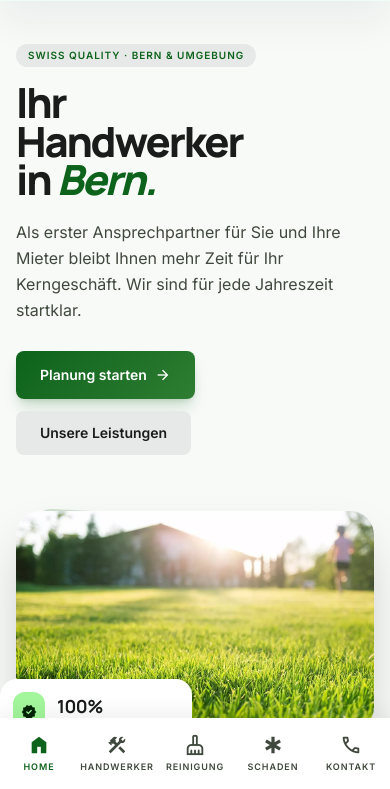
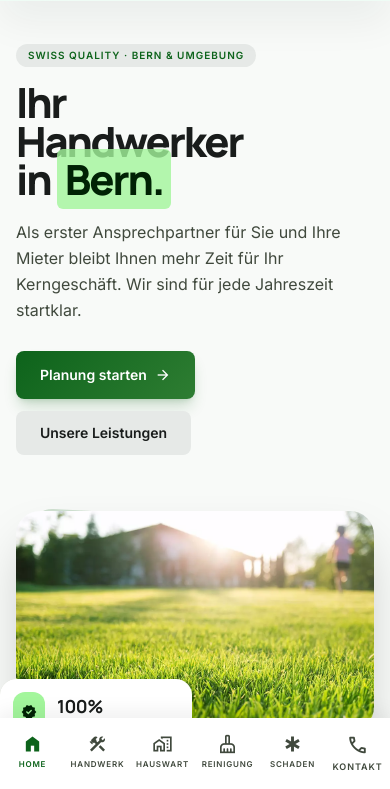
Before and after one commit to 6d8qdztg8d-cell/TL_Handwerker, a website: page index.html in a window 390 px wide. Shown: the part 55-844 px from the top of the page. Drawn offline with nearby package versions, Linux system fonts and the light colour scheme.

Commit message:
Add Hauswartungen to mobile nav, highlight style for headings, mobile improvements

```diff
--- a/index.html
+++ b/index.html
@@ -147,7 +147,7 @@ tailwind.config = {
       <div class="md:col-span-7 z-10">
         <span class="inline-block px-3 py-1 rounded-full bg-surface-container-high text-primary font-bold text-[10px] uppercase tracking-widest mb-4 font-label">Swiss Quality · Bern &amp; Umgebung</span>
         <h1 class="font-headline text-[2.6rem] sm:text-6xl md:text-8xl font-extrabold text-on-background tracking-tighter leading-[.93] mb-5 md:mb-8">
-          Ihr<br>Handwerker<br>in <span class="text-primary italic">Bern.</span>
+          Ihr<br>Handwerker<br>in <span class="bg-primary-fixed/80 text-on-primary-fixed px-2 py-0.5 rounded-md">Bern.</span>
         </h1>
         <p class="text-base md:text-xl text-on-surface-variant max-w-xl mb-7 md:mb-10 leading-relaxed">
           Als erster Ansprechpartner für Sie und Ihre Mieter bleibt Ihnen mehr Zeit für Ihr Kerngeschäft. Wir sind für jede Jahreszeit startklar.
@@ -338,7 +338,7 @@ tailwind.config = {
       <div class="md:col-span-7 z-10">
         <span class="inline-block px-4 py-1.5 rounded-full bg-surface-container-high text-primary font-bold text-xs uppercase tracking-widest mb-6 font-label">Service 01</span>
         <h1 class="font-headline text-4xl md:text-7xl font-extrabold tracking-tighter leading-[.93] mb-5 md:mb-8">
-          Handwerker<br><span class="text-primary italic">Service.</span>
+          Handwerker<br><span class="bg-primary-fixed/80 text-on-primary-fixed px-2 py-0.5 rounded-md">Service.</span>
         </h1>
         <p class="text-lg text-on-surface-variant max-w-xl mb-8 leading-relaxed">Für Ihre individuellen Wünsche und Bedürfnisse nehmen wir uns immer Zeit und erledigen diese umgehend.</p>
       </div>
@@ -439,7 +439,7 @@ tailwind.config = {
     <div class="max-w-screen-xl mx-auto">
       <span class="inline-block px-4 py-1.5 rounded-full bg-surface-container-high text-primary font-bold text-xs uppercase tracking-widest mb-6 font-label">Service 02</span>
       <h1 class="font-headline text-3xl md:text-7xl font-extrabold tracking-tighter leading-[.93] mb-5 md:mb-8 max-w-3xl">
-        Wir ersparen Ihnen und den Mietern eine Menge <span class="text-primary italic">Ärger, Zeit und Geld.</span>
+        Wir ersparen Ihnen und den Mietern eine Menge <span class="bg-primary-fixed/80 text-on-primary-fixed px-2 py-0.5 rounded-md">Ärger, Zeit und Geld.</span>
       </h1>
       <p class="text-lg text-on-surface-variant max-w-2xl mb-4 leading-relaxed">Als erster Ansprechpartner für Sie und Ihre Mieter bleibt Ihnen mehr Zeit für Ihr Kerngeschäft. Unsere Philosophie lautet Kommunikation, Zuverlässigkeit, Kostenbewusstsein und Kontinuität. Über Ihre Anlage wird auf Ihren Wunsch ein Journal geführt und ausserordentliche Vorkommnisse werden Ihnen sofort schriftlich mitgeteilt.</p>
     </div>
@@ -577,7 +577,7 @@ tailwind.config = {
     <div class="max-w-screen-xl mx-auto">
       <span class="inline-block px-4 py-1.5 rounded-full bg-surface-container-high text-primary font-bold text-xs uppercase tracking-widest mb-6 font-label">Service 03</span>
       <h1 class="font-headline text-4xl md:text-8xl font-extrabold tracking-tighter leading-[.93] mb-5 md:mb-8">
-        «Wir schauen<br>nicht <span class="text-primary italic">weg.»</span>
+        «Wir schauen<br>nicht <span class="bg-primary-fixed/80 text-on-primary-fixed px-2 py-0.5 rounded-md">weg.»</span>
       </h1>
       <p class="text-lg md:text-xl text-on-surface-variant max-w-xl mb-10 leading-relaxed">Wir sorgen dafür, dass Sie sich in Ihren Räumlichkeiten wirklich wohl fühlen können.</p>
     </div>
@@ -712,7 +712,7 @@ tailwind.config = {
 
         <div>
           <h1 class="font-headline text-4xl md:text-6xl font-extrabold tracking-tighter leading-[.93] mb-6 md:mb-10">
-            Kontaktieren<br>Sie <span class="text-primary italic">uns.</span>
+            Kontaktieren<br>Sie <span class="bg-primary-fixed/80 text-on-primary-fixed px-2 py-0.5 rounded-md">uns.</span>
           </h1>
           <div class="space-y-8 mb-12">
             <div class="flex gap-4 items-start">
@@ -836,22 +836,26 @@ tailwind.config = {
      MOBILE BOTTOM NAV
 ───────────────────────────────────────── -->
 <div class="md:hidden fixed bottom-0 inset-x-0 z-50 bg-surface-container-lowest mobile-nav">
-  <div class="grid grid-cols-5 py-2">
+  <div class="grid grid-cols-6 py-2">
     <button class="flex flex-col items-center gap-1 py-2 text-primary" onclick="go('home')">
-      <span class="material-symbols-outlined mat-fill" style="font-size:22px">home</span>
-      <span class="text-[9px] uppercase tracking-widest font-bold">Home</span>
+      <span class="material-symbols-outlined mat-fill" style="font-size:20px">home</span>
+      <span class="text-[8px] uppercase tracking-widest font-bold">Home</span>
     </button>
     <button class="flex flex-col items-center gap-1 py-2 text-on-surface-variant" onclick="go('handwerker')">
-      <span class="material-symbols-outlined mat" style="font-size:22px">construction</span>
-      <span class="text-[9px] uppercase tracking-widest font-bold">Handwerker</span>
+      <span class="material-symbols-outlined mat" style="font-size:20px">construction</span>
+      <span class="text-[8px] uppercase tracking-widest font-bold">Handwerk</span>
+    </button>
+    <button class="flex flex-col items-center gap-1 py-2 text-on-surface-variant" onclick="go('hauswartungen')">
+      <span class="material-symbols-outlined mat" style="font-size:20px">home_work</span>
+      <span class="text-[8px] uppercase tracking-widest font-bold">Hauswart</span>
     </button>
     <button class="flex flex-col items-center gap-1 py-2 text-on-surface-variant" onclick="go('reinigung')">
-      <span class="material-symbols-outlined mat" style="font-size:22px">cleaning_services</span>
-      <span class="text-[9px] uppercase tracking-widest font-bold">Reinigung</span>
+      <span class="material-symbols-outlined mat" style="font-size:20px">cleaning_services</span>
+      <span class="text-[8px] uppercase tracking-widest font-bold">Reinigung</span>
     </button>
     <button class="flex flex-col items-center gap-1 py-2 text-on-surface-variant" onclick="go('schadensmeldung')">
-      <span class="material-symbols-outlined mat" style="font-size:22px">emergency</span>
-      <span class="text-[9px] uppercase tracking-widest font-bold">Schaden</span>
+      <span class="material-symbols-outlined mat" style="font-size:20px">emergency</span>
+      <span class="text-[8px] uppercase tracking-widest font-bold">Schaden</span>
     </button>
     <button class="flex flex-col items-center gap-1 py-2 text-on-surface-variant" onclick="go('kontakt')">
       <span class="material-symbols-outlined mat" style="font-size:22px">phone</span>
```
